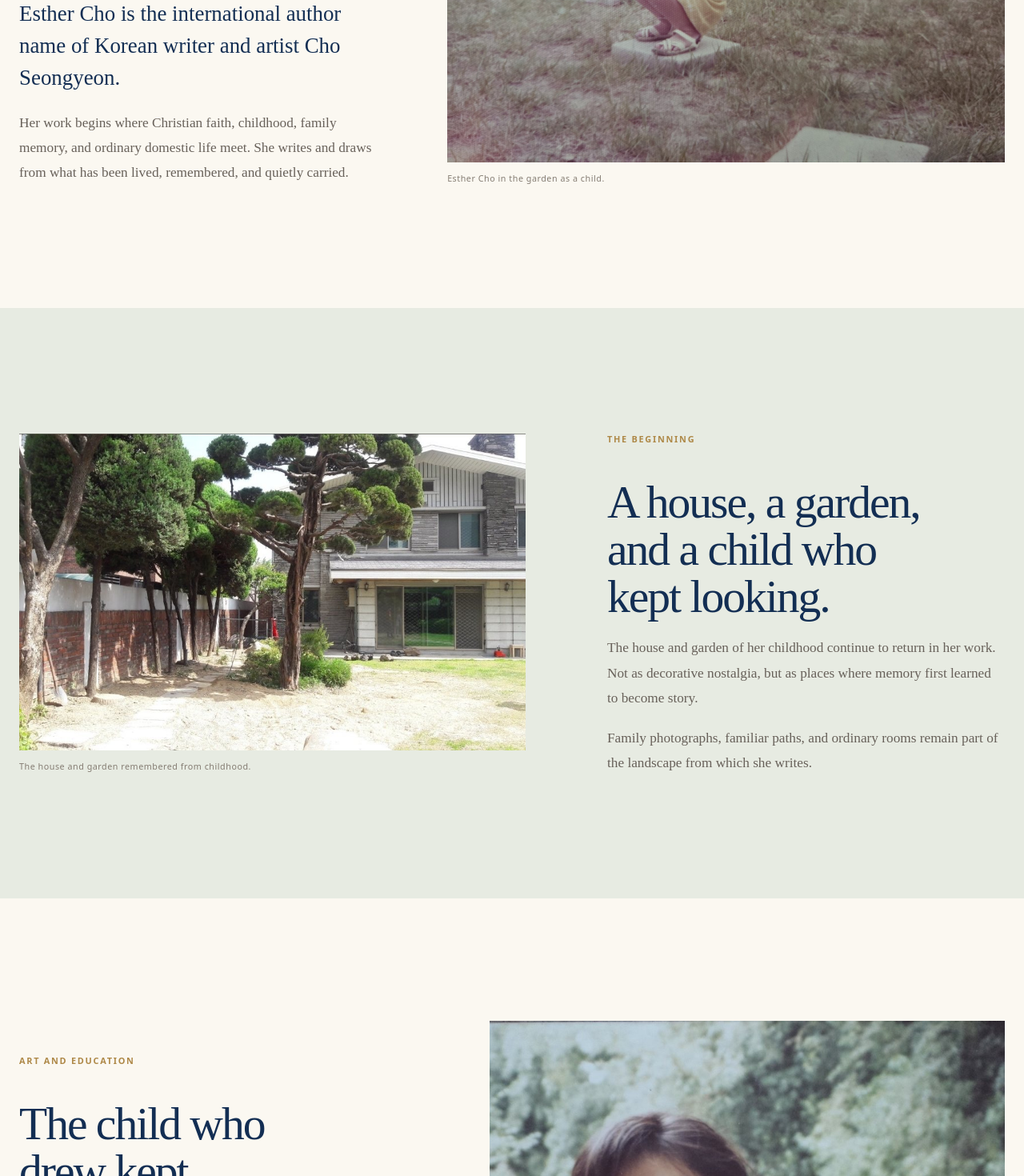
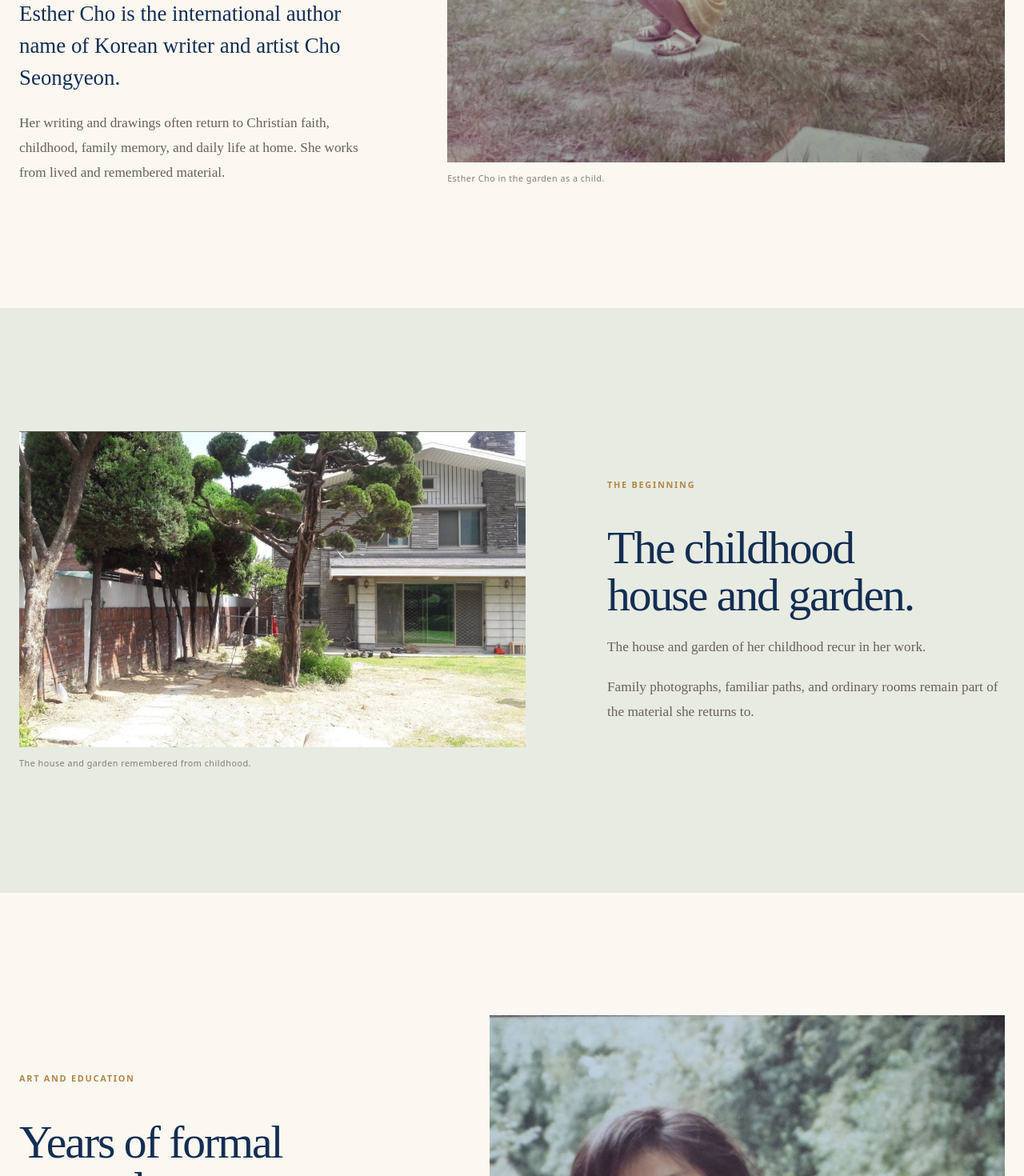
Before and after one commit to k-mama/esthercho, a Next.js app: page /about in a window 1280 px wide. Shown: the part 1260-2730 px from the top of the page at 80% size. Built offline with nearby package versions, Linux system fonts and the light colour scheme.

Commit message:
edit: let Esther profile facts lead the page

```diff
--- a/src/app/about/page.tsx
+++ b/src/app/about/page.tsx
@@ -43,9 +43,9 @@ export default function AboutPage() {
             </p>
 
             <p className="esther-intro">
-              Her work begins where Christian faith, childhood, family memory,
-              and ordinary domestic life meet. She writes and draws from what
-              has been lived, remembered, and quietly carried.
+              Her writing and drawings often return to Christian faith,
+              childhood, family memory, and daily life at home. She works from
+              lived and remembered material.
             </p>
           </div>
 
@@ -84,19 +84,15 @@ export default function AboutPage() {
             <div className="esther-copy">
               <p className="esther-eyebrow">THE BEGINNING</p>
 
-              <h2>
-                A house, a garden, and a child who kept looking.
-              </h2>
+              <h2>The childhood house and garden.</h2>
 
               <p>
-                The house and garden of her childhood continue to return in her
-                work. Not as decorative nostalgia, but as places where memory
-                first learned to become story.
+                The house and garden of her childhood recur in her work.
               </p>
 
               <p>
                 Family photographs, familiar paths, and ordinary rooms remain
-                part of the landscape from which she writes.
+                part of the material she returns to.
               </p>
             </div>
           </div>
@@ -107,9 +103,7 @@ export default function AboutPage() {
             <div className="esther-copy">
               <p className="esther-eyebrow">ART AND EDUCATION</p>
 
-              <h2>
-                The child who drew kept following the line.
-              </h2>
+              <h2>Years of formal art study.</h2>
 
               <p>
                 Her formal art education began at Yewon School and continued at
@@ -157,15 +151,12 @@ export default function AboutPage() {
                 HOME, FAMILY, AND FAITH
               </p>
 
-              <h2>
-                The ordinary table became part of the work.
-              </h2>
+              <h2>Home, family, and the morning table.</h2>
 
               <p>
-                Esther Cho is a writer, artist, and homemaker. Her creative life
-                did not grow apart from the ordinary work of a home. It grew
-                inside it—among meals, family rhythms, prayer, and everyday
-                care.
+                Esther Cho is a writer, artist, and homemaker. Her creative work
+                has developed alongside meals, family routines, prayer, and
+                everyday care.
               </p>
 
               <p>
@@ -211,7 +202,7 @@ export default function AboutPage() {
                 FAITH IN PRACTICE
               </p>
 
-              <h2>The life beyond the page.</h2>
+              <h2>Mentoring and volunteer service.</h2>
 
               <p>
                 Her faith has also taken practical form through mentoring North
@@ -232,9 +223,7 @@ export default function AboutPage() {
             <div className="esther-copy">
               <p className="esther-eyebrow">STILL MAKING</p>
 
-              <h2>
-                Writing and drawing continue together.
-              </h2>
+              <h2>Writing, drawing, and later reinterpretation.</h2>
 
               <p>
                 She continues to write prose, devotional reflections, and
@@ -248,7 +237,8 @@ export default function AboutPage() {
               </p>
 
               <p>
-                The original stays visible. So does the process.
+                Original work and later reinterpretation are identified
+                separately.
               </p>
             </div>
 
@@ -275,10 +265,7 @@ export default function AboutPage() {
             {authorProfile.romanizedName}
           </p>
 
-          <p>
-            She is still gathering faith, memory, and the ordinary rooms of a
-            life into stories.
-          </p>
+          <p>She continues to write and draw.</p>
         </footer>
       </article>
     </main>
```
